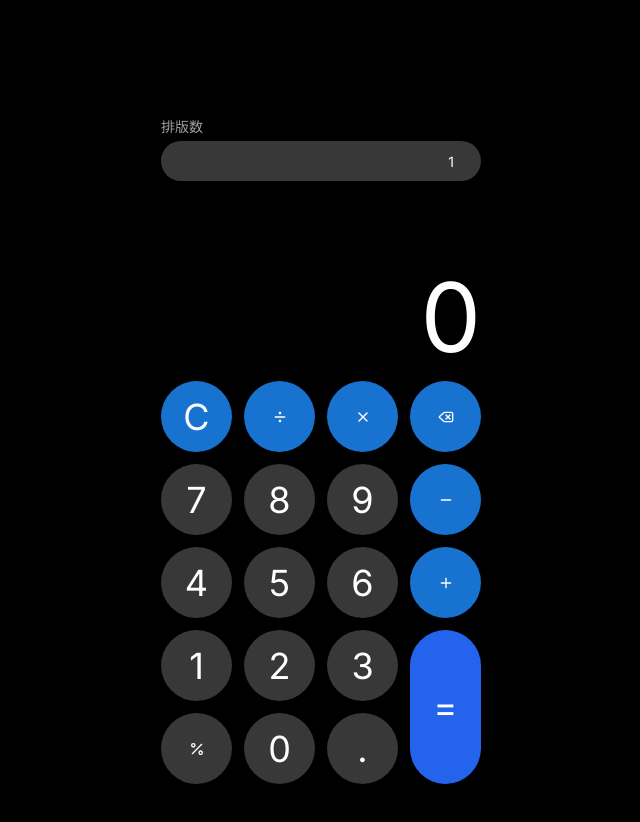
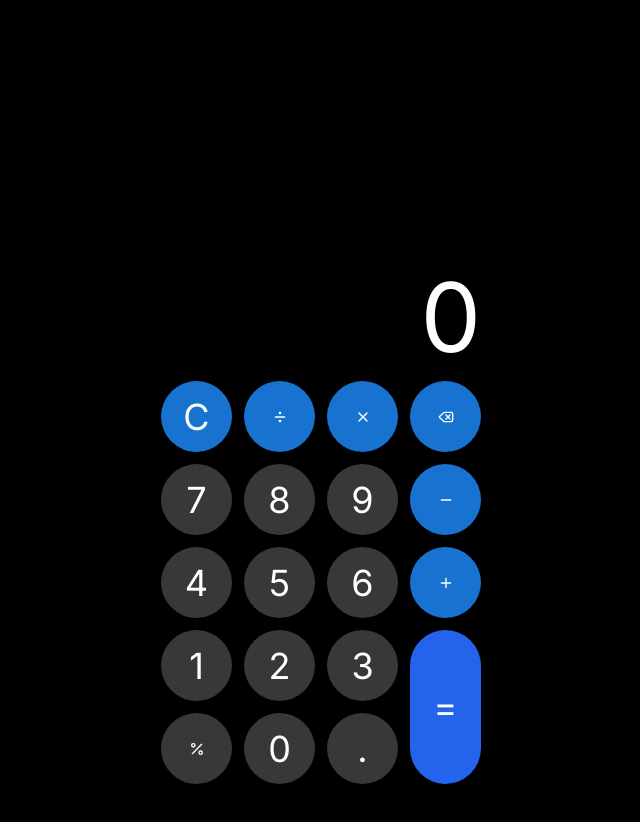
Before and after one commit to zhewenzhang/studio, a Next.js app: page / in a window 1280 px wide. Shown: the top 822 px of the page, without its empty margins (319-959 px from the left). Built offline with nearby package versions, Linux system fonts and the light colour scheme.

Commit message:
Make the following changes:
,

Find this element:

  <Input id="schedul

```diff
--- a/src/components/calculator.tsx
+++ b/src/components/calculator.tsx
@@ -14,7 +14,6 @@ export function Calculator() {
   const [firstOperand, setFirstOperand] = useState<string | null>(null);
   const [operator, setOperator] = useState<string | null>(null);
   const [shouldResetDisplay, setShouldResetDisplay] = useState(false);
-  const [scheduleCount, setScheduleCount] = useState('1');
   const [utilizationRate, setUtilizationRate] = useState<number | null>(null);
   const { toast } = useToast();
 
@@ -96,9 +95,9 @@ export function Calculator() {
 
     const first = parseFloat(firstOperand);
     const second = parseFloat(displayValue);
-    const schedules = parseInt(scheduleCount, 10);
+    const schedules = 1; // Hardcode schedule count to 1
 
-    if (isNaN(first) || isNaN(second) || isNaN(schedules)) {
+    if (isNaN(first) || isNaN(second)) {
       setDisplayValue('Error');
       setUtilizationRate(null);
       setShouldResetDisplay(true);
@@ -134,17 +133,7 @@ export function Calculator() {
   return (
     <div className="bg-background w-full max-w-sm mx-auto h-screen flex flex-col justify-end p-4 sm:p-6 md:p-8">
       <div className="flex-1 flex flex-col justify-end items-end text-right mb-4 overflow-hidden">
-        <div className="w-full mb-4">
-          <Label htmlFor="schedule-count" className="text-muted-foreground text-sm text-left block mb-1">排版数</Label>
-          <Input
-            id="schedule-count"
-            type="number"
-            value={scheduleCount}
-            onChange={(e) => setScheduleCount(e.target.value)}
-            className="bg-secondary border-none text-right text-lg"
-            placeholder="输入排版数"
-          />
-        </div>
+
         <div className="text-muted-foreground text-2xl h-8 truncate w-full text-right">
             {utilizationRate !== null ? `排班利用率: ${utilizationRate.toFixed(2)}%` : ''}
         </div>
```
